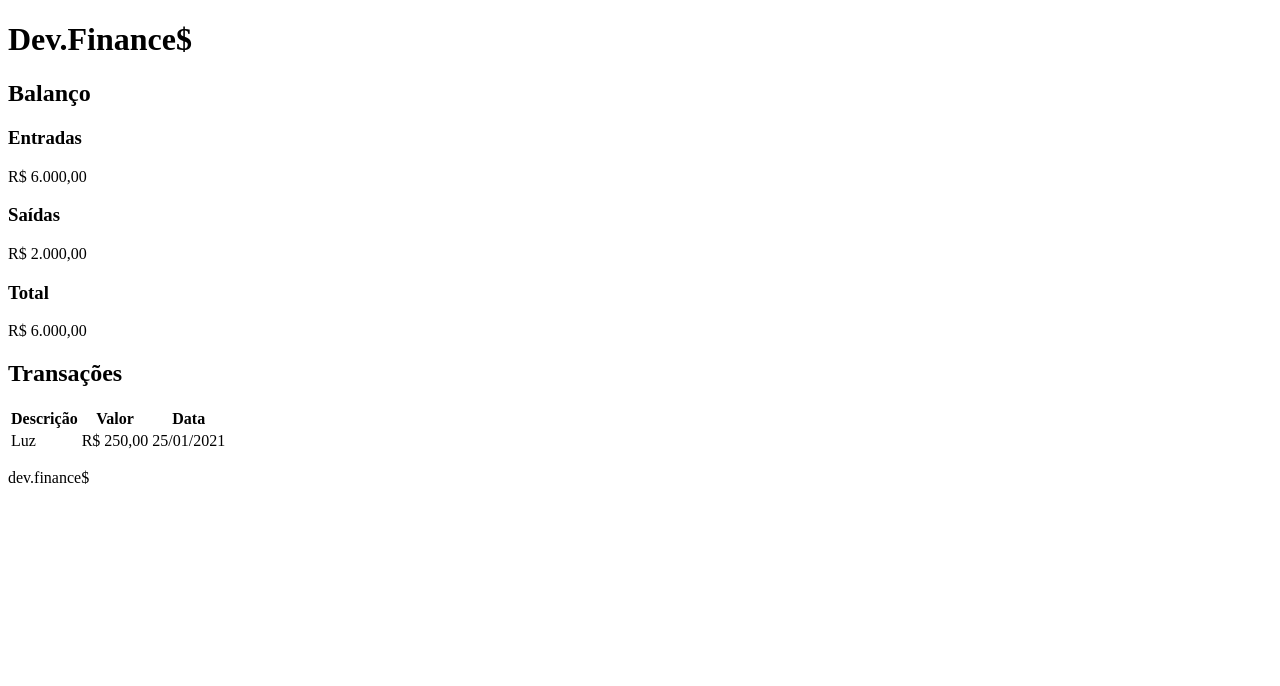
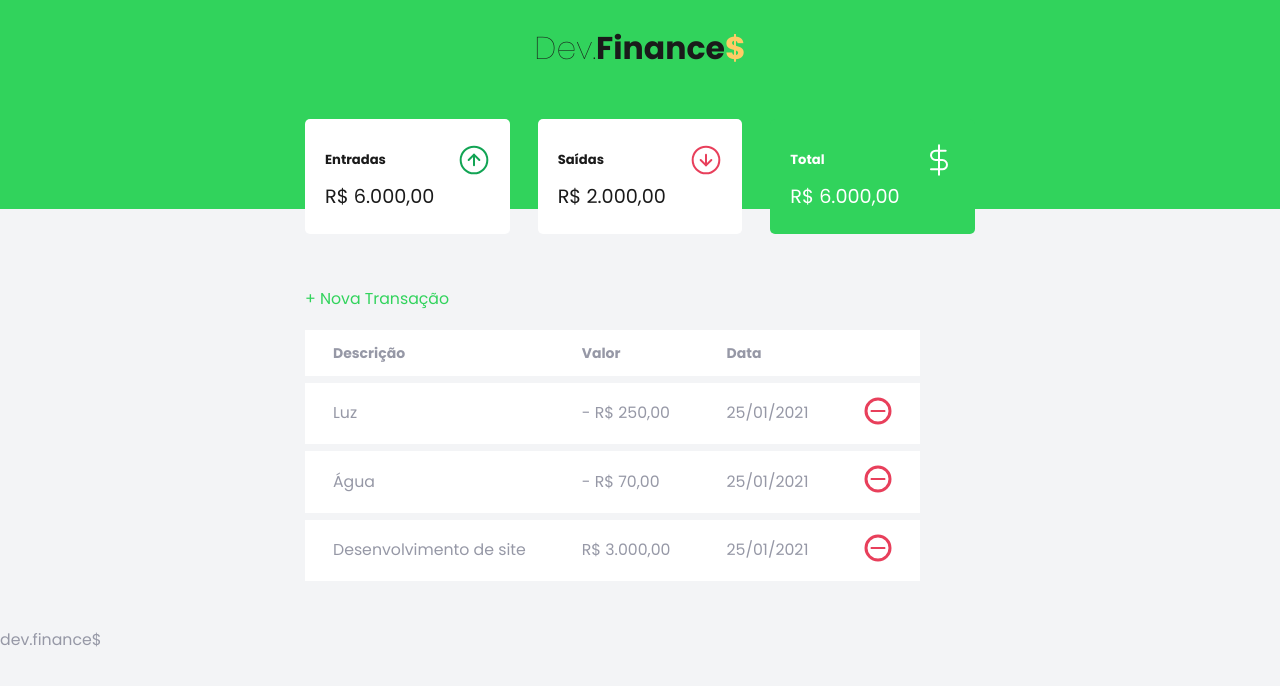
Before and after one commit to rodrigoanastacio/dev-finance, a website built with webpack: page template.html in a window 1280 px wide. Built offline with nearby package versions, Linux system fonts and the light colour scheme.

Commit message:
Estilização da aplicação, alterações de classes no html e adicionado imagens

```diff
--- a/src/js/main.js
+++ b/src/js/main.js
@@ -1,3 +1,5 @@
 import '../scss/style.scss';
-
-console.log('oii')
+import '../images/income.svg';
+import '../images/total.svg';
+import '../images/expense.svg';
+import '../images/minus.svg';
--- /dev/null
+++ b/src/scss/base/_fonts.scss
@@ -0,0 +1 @@
+@import url('https://fonts.googleapis.com/css2?family=Poppins:ital,wght@0,100;0,400;0,700;1,100;1,400;1,700&display=swap');
--- /dev/null
+++ b/src/scss/base/_general.scss
@@ -0,0 +1,39 @@
+html {
+  font-size: 100%;
+  box-sizing: border-box;
+
+  @media (min-width: 800px) {
+    font-size: 87.5%;
+  }
+}
+
+*, *::before, *::after {
+  box-sizing: inherit;
+}
+
+body {
+  padding: 0;
+  margin: 0;
+  font-family: $font_main;
+  -webkit-font-smoothing: antialiased;
+  -moz-osx-font-smoothing: grayscale;
+  font-size: $font-md;
+  color: $grayishBlue;
+  background-color: $lightGrayishBlue;
+  font-weight: 400;
+  line-height: 1.3;
+}
+
+a, a:visited, a:hover {
+  text-decoration: none;
+}
+
+h1,
+h2,
+h3,
+h4,
+h5,
+h6,
+p {
+    margin: 0;
+}
--- /dev/null
+++ b/src/scss/base/_utilities.scss
@@ -0,0 +1,31 @@
+.container {
+  // width: #{min(90vw, 800px)};
+  max-width: 50rem;
+  padding: 0 15px;
+  margin: auto;
+}
+
+// CSS Trick for screen reader
+.u-sr-only {
+  position: absolute;
+  width: 1px;
+  height: 1px;
+  padding: 0;
+  margin: -1px;
+  overflow: hidden;
+  clip: rect(0, 0, 0, 0);
+  white-space: nowrap;
+  border-width: 0;
+}
+
+.u-title {
+  color: $darkBlue;
+}
+
+.u-bg-bright-cyan {
+  background-color: $brightCyan !important;
+}
+
+.u-bg-lime-green {
+  background-color: $limeGreen !important;
+}
--- a/src/scss/base/_variable.scss
+++ b/src/scss/base/_variable.scss
@@ -1 +1,25 @@
-$body-bg: #f1f1f1;
+// Colors
+$darkBlue: hsl(233, 26%, 24%);
+$limeGreen: hsl(136, 65%, 51%);
+$brightCyan: hsl(192, 70%, 51%);
+$grayishBlue: hsl(233, 8%, 62%);
+$lightGrayishBlue: hsl(220, 16%, 96%);
+$veryLightGray: hsl(0, 0%, 98%);
+$white: hsl(0, 0%, 100%);
+$black: hsl(0, 0%, 10%);
+$yellow: hsl(40, 100%, 70%);
+
+// Fonts
+$font_poppins: "Poppins", Sans-serif;
+
+$font_main: $font_poppins;
+
+// Font Sizes
+$font-sm: 0.875rem; // 14px
+$font-md: 1.125rem; // 18px
+
+$body-bg: lightGrayishBlue;
+$bg_header: $limeGreen;
+
+// Path
+$path-font: "../fonts/" !default;
--- /dev/null
+++ b/src/scss/components/_c-balance.scss
@@ -0,0 +1,16 @@
+.c-balance {
+
+  margin-top: -8rem;
+  margin-bottom: 3rem;
+
+  @media (min-width: 800px) {
+    display: grid;
+    grid-template-columns: repeat(3, 1fr);
+    gap: 2rem;
+  }
+
+  &__title {
+    margin-bottom: 1.5625rem;
+  }
+
+}
--- /dev/null
+++ b/src/scss/components/_c-brand.scss
@@ -0,0 +1,11 @@
+.c-brand {
+
+  color: $black;
+  font-weight: 100;
+
+  > span {
+    color: $yellow;
+    font-weight: bold;
+  }
+
+}
--- /dev/null
+++ b/src/scss/components/_c-card.scss
@@ -0,0 +1,38 @@
+.c-card {
+  background-color: $white;
+  color: $black;
+  padding: 25px 20px;
+  border-radius: 5px;
+
+  &:not(:last-child) {
+    margin-bottom: 50px;
+  }
+
+  @media (min-width: 800px) {
+    &:not(:last-child) {
+      margin-bottom: 0;
+    }
+  }
+
+  &:last-child {
+    color: $white;
+  }
+
+  &__title {
+    font-size: 0.9375rem;
+    margin-bottom: 0.625em;
+    display: flex;
+    align-items: center;
+    justify-content: space-between;
+
+    span {
+      font-weight: bold;
+    }
+
+  }
+
+  &__values {
+    font-size: 1.375rem;
+  }
+
+}
--- /dev/null
+++ b/src/scss/components/_c-table.scss
@@ -0,0 +1,22 @@
+.c-table {
+  display: block;
+  width: 100%;
+  border-spacing: 0 0.5rem;
+  overflow-x: auto;
+
+  thead th {
+    background-color: $white;
+    color: $grayishBlue;
+    font-size: 1rem;
+    font-weight: bold;
+    padding: 0.9375rem;
+    padding: 1rem 2rem;
+    text-align-last: left;
+  }
+
+  tbody td {
+    background-color: $white;
+    padding: 1rem 2rem;
+  }
+
+}
--- /dev/null
+++ b/src/scss/components/_c-transactions.scss
@@ -0,0 +1,28 @@
+.c-transactions {
+  margin-bottom: 3rem;
+  display: block;
+  width: 100%;
+  overflow-x: auto;
+
+  @extend .c-table;
+
+  &__title {
+    margin-bottom: 1.5625rem;
+  }
+
+  &__button {
+    padding: 0.9375rem 0;
+    display: inline-block;
+    transition: all 0.2s ease-in;
+
+    &:hover {
+      opacity: 0.5;
+    }
+
+    &--new {
+      color: $limeGreen;
+    }
+
+  }
+
+}
--- /dev/null
+++ b/src/scss/layout/_l-header.scss
@@ -0,0 +1,9 @@
+.l-header {
+  background-color: $bg_header;
+  padding: 2rem 0 10rem;
+  text-align: center;
+  margin-bottom: 1.5625rem;
+
+  @extend .c-brand;
+
+}
--- a/src/scss/style.scss
+++ b/src/scss/style.scss
@@ -0,0 +1,14 @@
+@import './base/variable';
+@import './base/fonts';
+@import './base/general';
+@import './base/utilities';
+
+// Components
+@import './components/c-brand';
+@import './components/c-balance';
+@import './components/c-transactions';
+@import './components/c-card';
+@import './components/c-table';
+
+// Layout
+@import './layout/l-header';
--- a/template.html
+++ b/template.html
@@ -7,41 +7,67 @@
   <%= htmlWebpackPlugin.tags.headTags %>
 </head>
 <body>
-  <header class="header">
-    <h1 class="header__brand">Dev.<strong>Finance</strong><span>$</span></h1>
+  <header class="l-header">
+    <h1 class="c-brand">Dev.<strong>Finance</strong><span>$</span></h1>
   </header>
 
   <main class="container">
-    <section class="balance">
-      <h2 class="balance__title">Balanço</h2>
-      <div class="balance__card">
-        <h3 class="card__title">Entradas</h3>
-        <p class="card__values">R$ 6.000,00</p>
+    <section class="c-balance">
+      <h2 class="c-balance__title u-title u-sr-only">Balanço</h2>
+      <div class="c-card">
+        <h3 class="c-card__title">
+          <span>Entradas</span>
+          <img src="images/income.svg" alt="Imagem de entradas">
+        </h3>
+        <p class="c-card__values">R$ 6.000,00</p>
       </div>
-      <div class="balance__card">
-        <h3 class="card__title">Saídas</h3>
-        <p class="card__values">R$ 2.000,00</p>
+      <div class="c-card">
+        <h3 class="c-card__title">
+          <span>Saídas</span>
+          <img src="images/expense.svg" alt="Imagem de saídas">
+        </h3>
+        <p class="c-card__values">R$ 2.000,00</p>
       </div>
-      <div class="balance__card">
-        <h3 class="card__title">Total</h3>
-        <p class="card__values">R$ 6.000,00</p>
+      <div class="c-card u-bg-lime-green">
+        <h3 class="c-card__title">
+          <span>Total</span>
+          <img src="images/total.svg" alt="Imagem de total">
+        </h3>
+        <p class="c-card__values">R$ 6.000,00</p>
       </div>
     </section>
-    <section class="transactions">
-      <h2 class="transactions__title">Transações</h2>
-      <table id="data-table">
+    <section class="c-transactions">
+      <h2 class="c-transactions__title u-title u-sr-only">Transações</h2>
+
+      <a href="#" class="c-transactions__button c-transactions__button--new">+ Nova Transação</a>
+
+      <table class="c-table">
         <thead>
           <tr>
             <th>Descrição</th>
             <th>Valor</th>
             <th>Data</th>
+            <th></th>
           </tr>
         </thead>
         <tbody>
           <tr>
             <td>Luz</td>
-            <td>R$ 250,00</td>
+            <td>- R$ 250,00</td>
             <td>25/01/2021</td>
+            <td><img src="images/minus.svg" alt="Remover transação"></td>
+          </tr>
+          <tr>
+            <td>Água</td>
+            <td>- R$ 70,00</td>
+            <td>25/01/2021</td>
+            <td><img src="images/minus.svg" alt="Remover transação"></td>
+          </tr>
+          <tr>
+            <td>Desenvolvimento de site</td>
+            <td>R$ 3.000,00</td>
+            <td>25/01/2021</td>
+            <td><img src="images/minus.svg" alt="Remover transação"></td>
           </tr>
         </tbody>
       </table>
```
Also changed, not shown: src/images/expense.svg (added), src/images/income.svg (added), src/images/logo.svg (added), src/images/minus.svg (added), src/images/plus.svg (added), src/images/total.svg (added).
